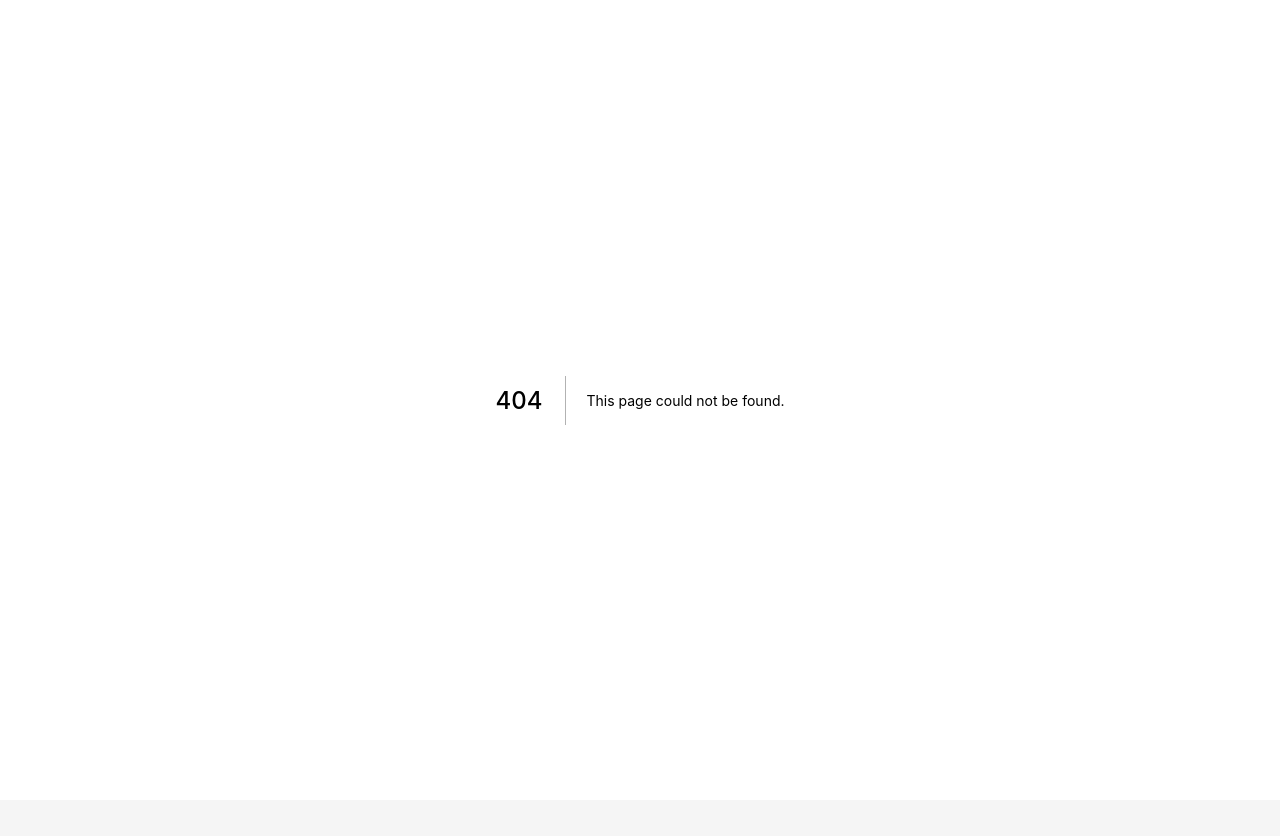
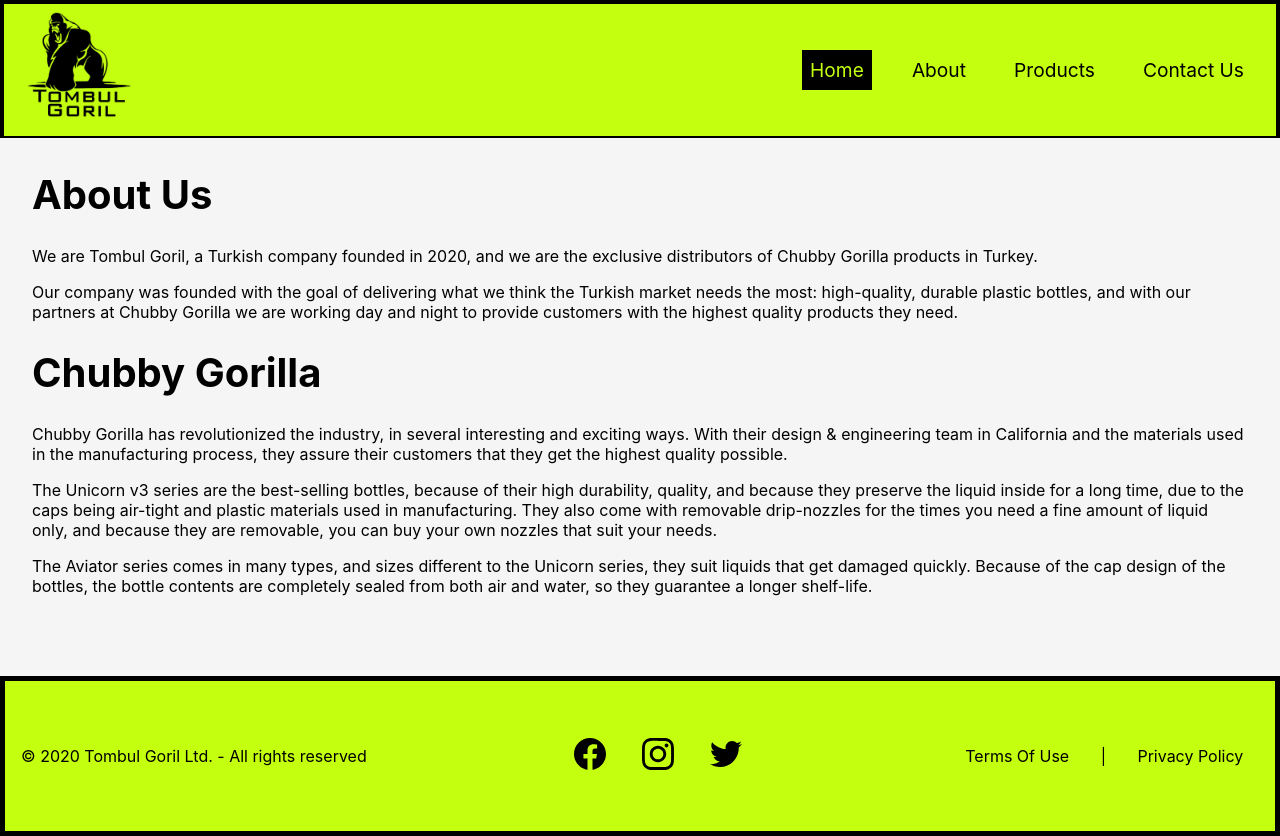
Before and after one commit to rashadataf/TombulGoril, a Next.js app: page /about in a window 1280 px wide. Before the commit this address had no page. Before the commit the page ends 800 px from the top, so only its background shows below. Built offline with nearby package versions, Linux system fonts and the light colour scheme.

Commit message:
Adding about us section

```diff
--- a/UI/Menu/Menu.js
+++ b/UI/Menu/Menu.js
@@ -11,7 +11,7 @@
             let slide = document.querySelector('#slide');
             if (slide) {
                 slide.classList.add('animate__fadeOutLeft');
-                event.target.classList.add('animate__rotateOut')
+                event.target.classList.add('animate__rotateOut');
             } else {
                 if (event.target.classList.contains(classes.Menu)) {
                     props.toggleBackDrop()
--- /dev/null
+++ b/pages/about.js
@@ -0,0 +1,63 @@
+import Head from 'next/head'
+import Layout from '../Components/Layout/Layout'
+
+export default function About() {
+  return <Layout>
+    <Head>
+      <title>About Us</title>
+    </Head>
+    <div style={{ margin: "2rem" }}>
+      <h1>About Us</h1>
+      <p>
+        We are Tombul Goril, a Turkish company founded in 2020, and we are the
+        exclusive distributors of Chubby Gorilla products in Turkey.
+      </p>
+      <p>
+        Our company was founded with the goal of delivering what we think the
+        Turkish market needs the most: high-quality, durable plastic bottles,
+        and with our partners at Chubby Gorilla we are working day and night
+        to provide customers with the highest quality products they need.
+      </p>
+      <h1 style={{ fontSize: "2.5rem" }}>Chubby Gorilla</h1>
+      <p>
+        Chubby Gorilla has revolutionized the industry, in several interesting
+        and exciting ways. With their design &amp; engineering team in
+        California and the materials used in the manufacturing process, they
+        assure their customers that they get the highest quality possible.
+      </p>
+      <p>
+        The Unicorn v3 series are the best-selling bottles, because of their
+        high durability, quality, and because they preserve the liquid inside
+        for a long time, due to the caps being air-tight and plastic materials
+        used in manufacturing. They also come with removable drip-nozzles for
+        the times you need a fine amount of liquid only, and because they are
+        removable, you can buy your own nozzles that suit your needs.
+      </p>
+      <p>
+        The Aviator series comes in many types, and sizes different to the
+        Unicorn series, they suit liquids that get damaged quickly. Because of
+        the cap design of the bottles, the bottle contents are completely
+        sealed from both air and water, so they guarantee a longer shelf-life.
+      </p>
+      <style jsx>{`
+      h1 {
+        font-size: 2.5rem;
+      }
+    `}</style>
+    </div>
+    {/* <div
+            style={{
+                display: "flex",
+                justifyContent: "center",
+                margin: "2rem 0",
+            }}
+        >
+            <img
+                src='/logo.jpeg'
+                alt='Tombul Goril logo'
+                className={styles.logo}
+            />
+        </div> */}
+
+  </Layout>
+}
```
